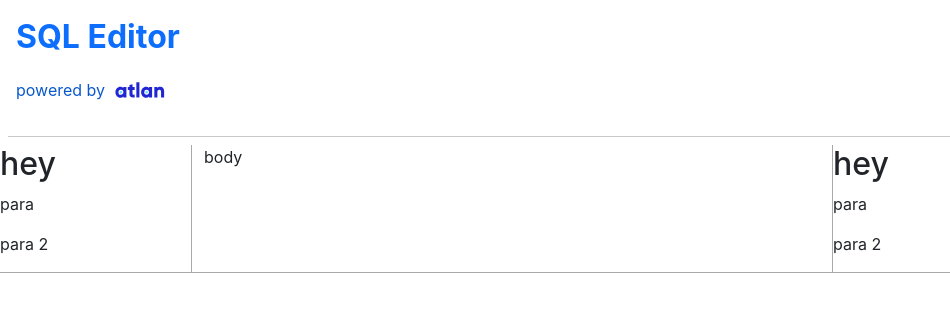
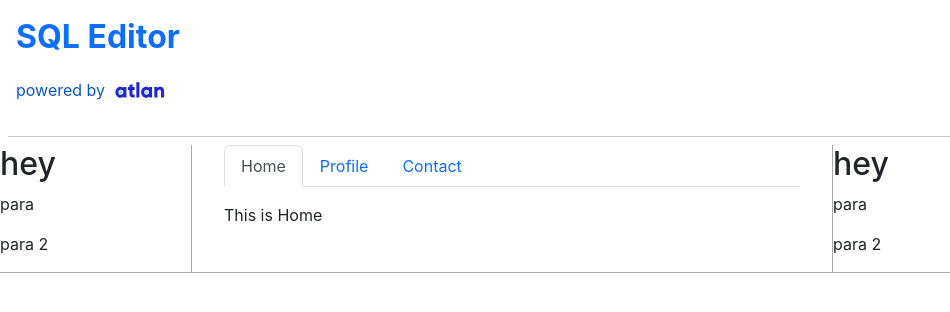
Before and after one commit to haha-harshit/Atlan-frontend-assignment, a React (Create React App) app: page / in a window 1280 px wide. Shown: the top 312 px of the page, without its empty margins (0-950 px from the left). Built offline with nearby package versions, Linux system fonts and the light colour scheme.

Commit message:
set body tabs

```diff
--- a/src/App.js
+++ b/src/App.js
@@ -4,6 +4,7 @@ import React from 'react';
 // import './App.css';
 import NavBar from './Components/NavBar';
 import Aside from "./Components/Aside";
+import BodyTabs from "./Components/BodyTabs";
 
 function App() {
 
@@ -11,7 +12,8 @@ function App() {
     width: '50%',
     marginLeft: '15%',
     borderBottom: "1px solid darkgrey",
-    height: '8rem'
+    height: '8rem',
+    padding: '0rem 2rem'
   }
   return (
     <>
@@ -26,7 +28,7 @@ function App() {
         <Aside/>
 
         <div className="container forEditor" style={bodyContainerStyle}>
-          body
+          <BodyTabs/>
         </div>
 
         <aside style={{width: '35%', float: 'right', borderLeft: "1px solid darkgrey", borderBottom: "1px solid darkgrey", height: '8rem', marginTop:'-8rem'}}>
--- /dev/null
+++ b/src/Components/BodyTabs.js
@@ -0,0 +1,32 @@
+import React, { useState } from 'react'
+import Tab from 'react-bootstrap/Tab';
+import Tabs from 'react-bootstrap/Tabs';
+
+
+function BodyTabs() {
+    const [key, setKey] = useState('home');
+
+    return (
+        <Tabs
+      id="controlled-tab-example"
+      activeKey={key}
+      onSelect={(k) => setKey(k)}
+      className="mb-3"
+    >
+      <Tab eventKey="home" title="Home">
+        {/* <Sonnet /> */}
+        This is Home
+      </Tab>
+      <Tab eventKey="profile" title="Profile">
+        {/* <Sonnet /> */}
+        This is Profile
+      </Tab>
+      <Tab eventKey="contact" title="Contact">
+        {/* <Sonnet /> */}
+        Contact here
+      </Tab>
+    </Tabs>
+    )
+}
+
+export default BodyTabs
--- a/src/test.css
+++ b/src/test.css
@@ -1,3 +1,3 @@
-/* #id{
-
-} */
+#id{
+    border-left: 5px  blue;
+}
```
